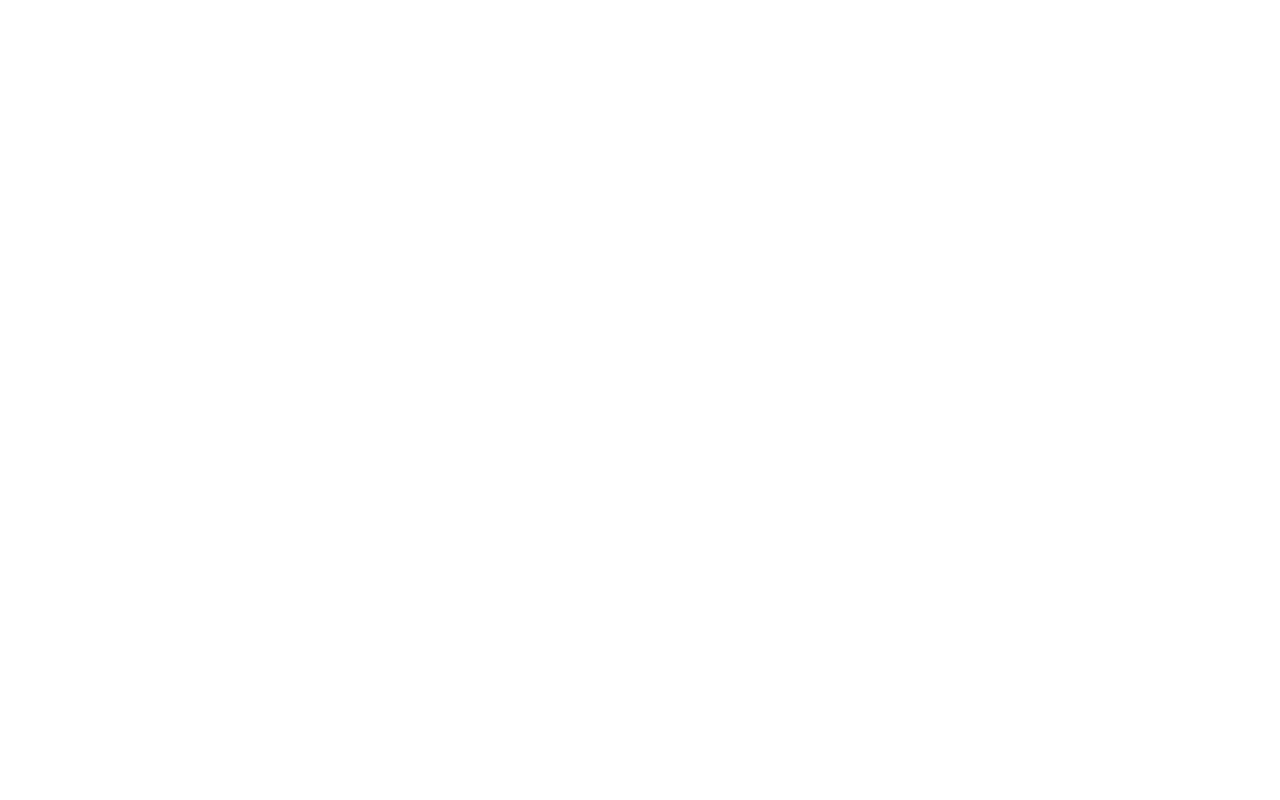
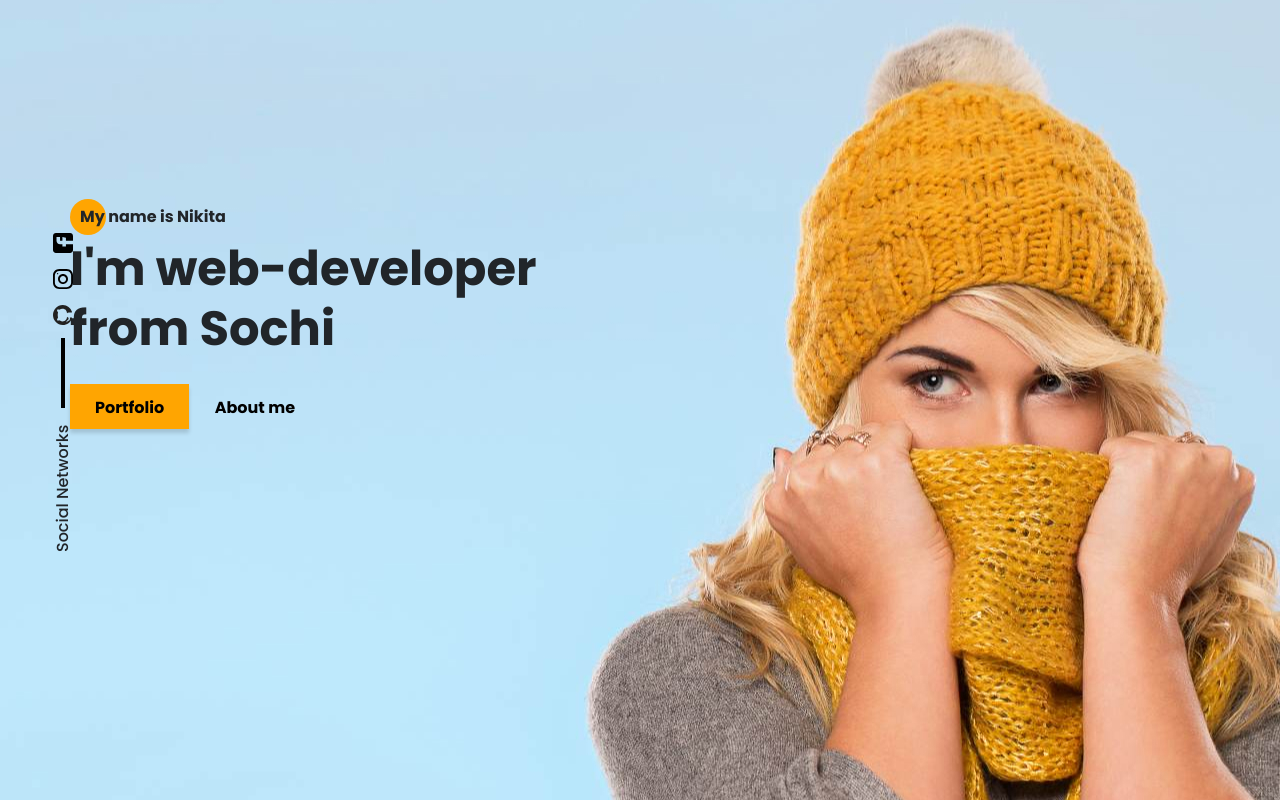
Before and after one commit to HarMful163/portfolio, a website: page src/index.html in a window 1280 px wide. Drawn offline with nearby package versions, Linux system fonts and the light colour scheme; files that its build step writes are made by us from their sources; files whose address does not match are found by name.

Commit message:
Create header

```diff
--- a/src/index.html
+++ b/src/index.html
@@ -44,7 +44,24 @@
     <link rel="stylesheet" href="css/style.min.css">
 </head>
 <body>
+    <aside class="sidepanel">
+        <a href="#" class="sidepanel__link"><img src="icons/social/facebook.svg" alt="facebook"></a>
+        <a href="#" class="sidepanel__link"><img src="icons/social/instagram.svg" alt="instagram"></a>
+        <a href="#" class="sidepanel__link"><img src="icons/social/github.svg" alt="github"></a>
+        <div class="sidepanel__divider"></div>
+        <div class="sidepanel__text"><span>Social Networks</span></div>
+    </aside>
+    <section class="promo">
+        <div class="container">
+            <div class="title title_fz16 promo__subtitle"> My name is Nikita </div>
+            <h1 class="title title_fz48 promo__title">I'm web-developer from Sochi</h1>
 
+            <div class="promo__btns">
+                <a href="#" class="promo__link btn">Portfolio</a>
+                <a href="#" class="promo__link btn btn_second">About me</a>
+            </div>
+        </div>
+    </section>
     <script src="js/script.js"></script>
 </body>
 </html>
--- a/src/sass/base/_mixins.scss
+++ b/src/sass/base/_mixins.scss
@@ -0,0 +1,13 @@
+@mixin before_circle {
+    &:before {
+        content: '';
+        position: absolute;
+        z-index: -1;
+        top: -25%;
+        left: 0;
+        width: 36px;
+        height: 36px;
+        border-radius: 100%;
+        background: $main-color;
+    }
+}
--- a/src/sass/base/_variables.scss
+++ b/src/sass/base/_variables.scss
@@ -0,0 +1 @@
+$main-color: #FFA501;
--- /dev/null
+++ b/src/sass/blocks/_btn.scss
@@ -0,0 +1,10 @@
+.btn {
+    background: $main-color;
+    height: 45px;
+    box-shadow: 0px 4px 4px rgba(0, 0, 0, 0.15);
+    padding: 12px 25px;
+    &_second {
+        background: (0, 0, 0, 0);
+        box-shadow: none;
+    }
+}
--- /dev/null
+++ b/src/sass/blocks/_promo.scss
@@ -0,0 +1,32 @@
+.promo {
+    min-height: 100vh;
+    position: relative;
+    background: url('../img/main_bg.jpg') no-repeat 50%/cover;
+    padding-top: 205px;
+    &__title {
+        width: 535px;
+        margin-top: 10px;
+    }
+    &__subtitle {
+        position: relative;
+        padding-left: 10px;
+        z-index: 2;
+        @include before_circle;
+    }
+    &__btns {
+        display: flex;
+        margin-top: 25px;
+        align-items: center;
+        justify-content: space-between;
+        width: 250px;
+        height: 45px;
+    }
+    &__link {
+        color: #000;
+        font-weight: bold;
+        &:hover {
+            color: #000;
+            text-decoration: none;
+        }
+    }
+}
--- /dev/null
+++ b/src/sass/blocks/_sidepanel.scss
@@ -0,0 +1,25 @@
+.sidepanel {
+    position: fixed;
+    display: flex;
+    flex-direction: column;
+    justify-content: space-between;
+    align-items: center;
+    height: 340px;
+    z-index: 3;
+    top: 230px;
+    left: 50px;
+    &__divider {
+        height: 70px;
+        width: 0px;
+        border: 2px solid #000000;
+    }
+    &__text {
+        height: 150px;
+        width: 25px;
+        span {
+            transform: rotate(-90deg) translate(-30%, -260%);
+            display: block;
+            width: 150px;
+        }
+    }
+}
--- /dev/null
+++ b/src/sass/blocks/_title.scss
@@ -0,0 +1,16 @@
+.title {
+    font-weight: bold;
+    font-size: 36px;
+    line-height: 60px;
+    &_fz14 {
+        font-size: 14px;
+        line-height: 21px;
+    }
+    &_fz16 {
+        font-size: 16px;
+        line-height: 24px;
+    }
+    &_fz48 {
+        font-size: 48px;
+    }
+}
--- a/src/sass/style.scss
+++ b/src/sass/style.scss
@@ -1,8 +1,21 @@
 @import 'libs/bootstrap-reboot.min';
 @import url('https://fonts.googleapis.com/css2?family=Poppins:wght@500;700&display=swap');
+
+@import 'base/variables';
+@import 'base/mixins';
 
 * {
     font-family: 'Poppins', sans-serif;
     margin: 0;
     padding: 0;
 }
+
+.container {
+    width: 1140px;
+    margin: 0 auto;
+}
+
+@import 'blocks/promo';
+@import 'blocks/title';
+@import 'blocks/btn';
+@import 'blocks/sidepanel';
```
Also changed, not shown: dist/css/style.min.css, dist/index.html.
